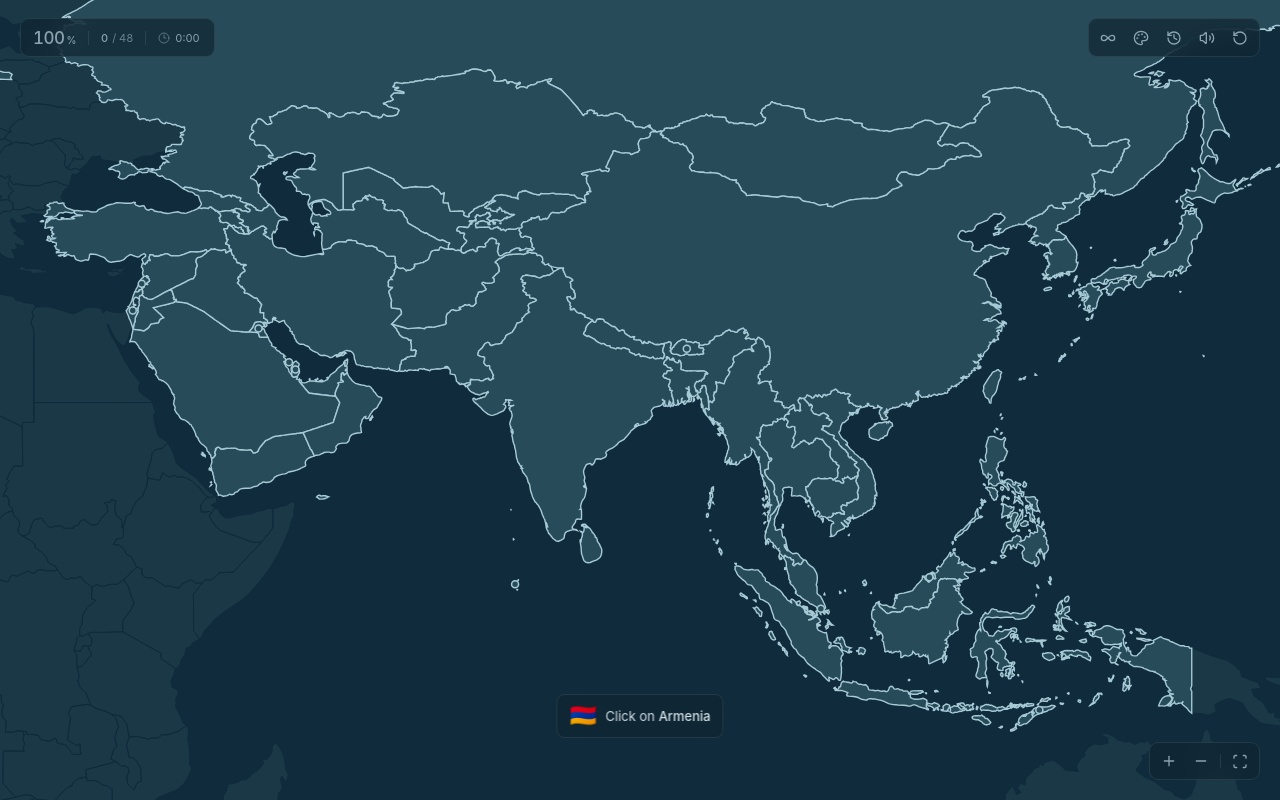
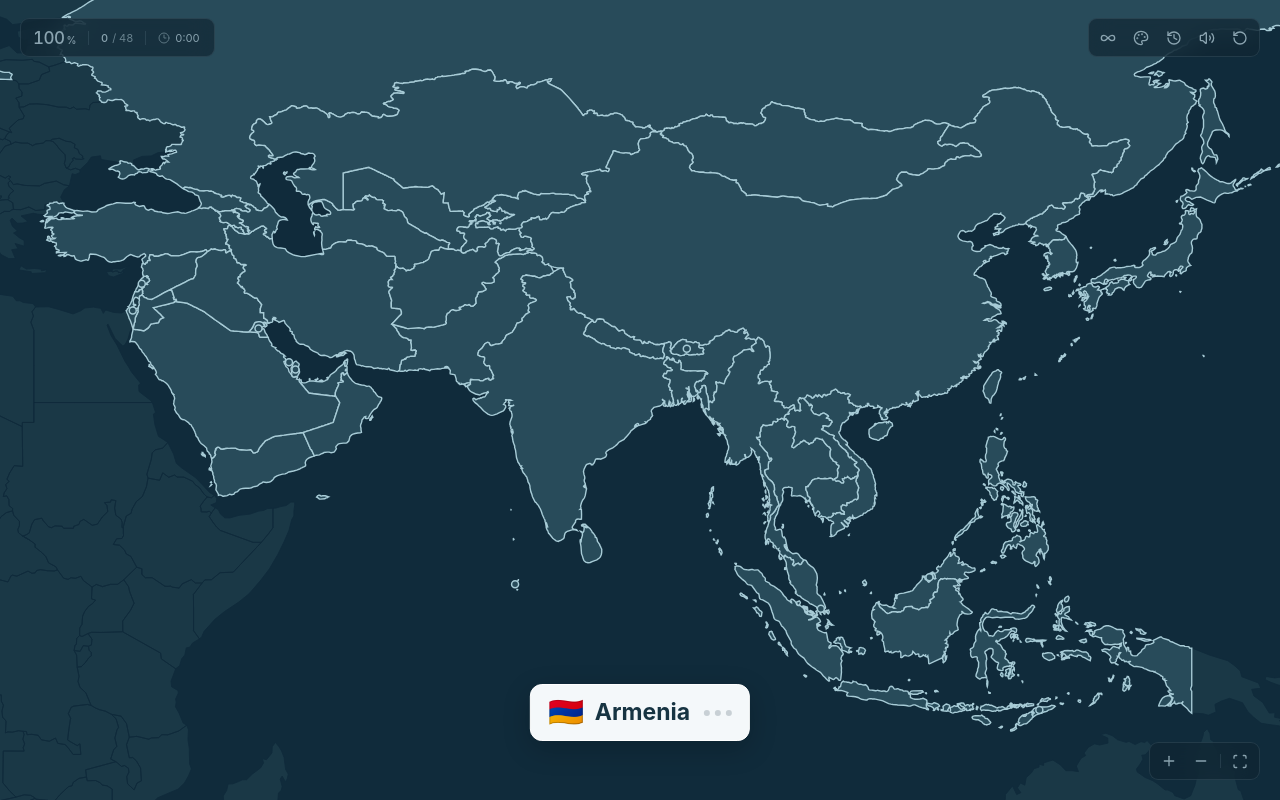
Before and after one commit to noah-jacksonn/country-map-quiz, a React (Vite) app: page / in a window 1280 px wide. Built offline with nearby package versions, Linux system fonts and the light colour scheme.

Commit message:
Update Site source

```diff
--- a/src/App.css
+++ b/src/App.css
@@ -2,7 +2,8 @@
 .app[data-theme='paper'] { color-scheme: light; }
 .quiz-map { position: absolute; inset: 0; width: 100%; height: 100%; touch-action: none; background: var(--ocean); transition: background 180ms; }
 .context-land { fill: var(--land-context); stroke: var(--ocean); stroke-width: .9; vector-effect: non-scaling-stroke; pointer-events: none; }
-.country { fill: var(--land); stroke: var(--border); stroke-width: 1.4; vector-effect: non-scaling-stroke; transition: fill 120ms ease; }
+.country { fill: var(--land); stroke: var(--border); stroke-width: 1.4; vector-effect: non-scaling-stroke; transition: fill 120ms ease; outline: none; }
+.country:focus-visible { stroke: var(--ink); stroke-width: 2.4; }
 .country.excluded { fill: var(--land-context); }
 .country.answered { fill: var(--correct); }
 .country.answered.assisted { fill: var(--assisted); }
@@ -42,18 +43,21 @@
 .map-controls button { width: 32px; height: 30px; color: var(--muted); }
 .map-controls svg { width: 16px; }
 .control-divider { width: 1px; height: 14px; background: var(--line); margin: 0 3px; }
-.pointer-prompt { position: fixed; z-index: 4; left: 50%; top: calc(100dvh - 106px); bottom: auto; height: max-content; max-width: calc(100vw - 24px); transform: translateX(-50%); padding: 10px 12px; border-radius: 8px; pointer-events: none; white-space: nowrap; user-select: none; }
+.pointer-prompt { position: fixed; z-index: 4; left: 50%; top: calc(100dvh - 116px); bottom: auto; height: max-content; max-width: calc(100vw - 24px); transform: translateX(-50%); padding: 13px 17px; border-radius: 12px; background: var(--prompt-background); color: var(--prompt-ink); border: 1px solid var(--prompt-border); box-shadow: 0 8px 28px #0003; pointer-events: none; user-select: none; }
 .pointer-prompt[data-following='true'] { transform: none; }
 .pointer-prompt[data-following='true'][data-away='true'], .pointer-prompt.hidden { visibility: hidden; }
-.prompt-main { display: flex; align-items: center; gap: 9px; font-size: 13px; }
-.prompt-main strong { font-weight: 550; }
+.prompt-main { display: flex; align-items: center; gap: 11px; font-size: 23px; line-height: 1.25; }
+.prompt-main strong { font-weight: 650; min-width: 0; }
 .country-flag { font-family: 'Apple Color Emoji', 'Segoe UI Emoji', 'Noto Color Emoji', sans-serif; font-size: 22px; line-height: 1; }
-.pointer-prompt.correct { color: var(--label); }
-.prompt-hint, .prompt-feedback { display: block; font-size: 11px; margin: 6px 0 0 31px; color: var(--muted); }
-.prompt-feedback { color: var(--wrong-text); }
-.guess-dots { display: flex; gap: 3px; margin-left: 4px; }
-.guess-dots i { width: 3px; height: 3px; border-radius: 50%; background: var(--muted); opacity: .25; }
-.guess-dots .used { opacity: .9; }
+.prompt-main > .country-flag { font-size: 29px; flex-shrink: 0; }
+.prompt-check { color: var(--prompt-correct); flex-shrink: 0; }
+.guess-dots { display: flex; gap: 5px; margin-left: 3px; flex-shrink: 0; }
+.guess-dots i { width: 6px; height: 6px; border-radius: 50%; background: var(--prompt-ink); opacity: .2; transition: background-color 150ms, opacity 150ms; }
+.guess-dots .used { background: var(--prompt-wrong); opacity: 1; }
+.wrong-feedback { position: absolute; z-index: 5; top: max(20px, env(safe-area-inset-top)); left: 50%; transform: translateX(-50%); display: flex; align-items: center; justify-content: center; gap: 8px; max-width: calc(100vw - 32px); width: max-content; padding: 12px 17px; border-radius: 12px; background: var(--prompt-background); color: var(--prompt-ink); border: 1px solid var(--prompt-border); box-shadow: 0 8px 28px #0003; font-size: 15px; pointer-events: none; animation: feedback-appear 180ms ease-out; }
+.wrong-feedback-icon { color: var(--prompt-wrong); flex-shrink: 0; }
+.wrong-feedback > .country-flag { flex-shrink: 0; }
+.wrong-feedback strong { font-size: 18px; font-weight: 650; min-width: 0; }
 .modal { width: min(420px, calc(100vw - 32px)); max-height: min(650px, calc(100dvh - 40px)); border: 1px solid var(--line); border-radius: 16px; padding: 0; color: var(--ink); background: var(--panel-solid); box-shadow: 0 24px 100px #0003; }
 .modal::backdrop { background: #0003; backdrop-filter: blur(3px); }
 .modal-content { padding: 24px; }
@@ -97,6 +101,10 @@
 .theme-swatch i:nth-child(2) { background: var(--land); }
 .theme-swatch i:nth-child(3) { background: var(--hover); }
 @keyframes reveal-country { 0%,100% { fill: var(--hint); } 50% { fill: var(--hint-bright); } }
+@keyframes feedback-appear { from { opacity: 0; transform: translateX(-50%) translateY(-6px) scale(.96); } to { opacity: 1; transform: translateX(-50%) translateY(0) scale(1); } }
+@media (max-width: 1000px) {
+  .wrong-feedback { top: max(74px, calc(env(safe-area-inset-top) + 56px)); }
+}
 @media (max-width: 600px) {
   .game-toolbar { top: max(12px, env(safe-area-inset-top)); left: 12px; right: 12px; gap: 8px; }
   .scoreboard { padding: 0 10px; gap: 9px; }
@@ -110,3 +118,7 @@
   .small-hit { r: 13px; }
   .actions .icon-button, .practice-button, .map-controls button { min-height: 36px; }
 }
+@media (prefers-reduced-motion: reduce) {
+  /* Keep the non-moving color cue, at a slower pace. */
+  .country.revealed, .small-country.revealed .small-dot { animation-duration: 2.4s !important; animation-iteration-count: infinite !important; }
+}
--- a/src/App.tsx
+++ b/src/App.tsx
@@ -3,7 +3,7 @@ import type { ReactNode } from 'react';
 import { Check, ChevronRight, Clock3, History, Infinity as InfinityIcon, Palette, RotateCcw, Volume2, VolumeX, X } from 'lucide-react';
 import { QuizMap } from './components/QuizMap';
 import { PointerPrompt } from './components/PointerPrompt';
-import { countryName } from './data/countries';
+import { countryFlag, countryName } from './data/countries';
 import { accuracy, answerCountry, archive, formatTime, isComplete, newGame, readProfile, STORAGE_KEY } from './game';
 import type { Game } from './game';
 import { playAnswer } from './sound';
@@ -59,7 +59,7 @@ export default function App() {
   }, [complete, game.id]);
   useEffect(() => {
     if (!wrong) return;
-    const timeout = setTimeout(() => setWrong(null), 1200);
+    const timeout = setTimeout(() => setWrong(null), 2000);
     return () => clearTimeout(timeout);
   }, [wrong]);
   useEffect(() => () => clearTimeout(flashTimer.current), []);
@@ -112,8 +112,12 @@ export default function App() {
         <span>{theme.name}</span>{mapTheme === theme.id && <Check size={14} />}
       </button>)}
     </div>
-    <PointerPrompt country={flash ?? target ?? ''} misses={game.misses} correct={!!flash} hidden={!!modal || (complete && !flash)} wrong={wrong?.id ?? null} />
-    <div className="sr-only" role="status" aria-live="polite">{flash ? `Correct. ${countryName(flash)}.` : complete ? 'Round complete.' : `Click on ${countryName(target)}.${game.misses >= 3 ? ' The correct country is highlighted.' : ''}`}</div>
+    <PointerPrompt country={flash ?? target ?? ''} misses={game.misses} correct={!!flash} hidden={!!modal || (complete && !flash)} />
+    {wrong && !modal && <div key={wrong.key} className="wrong-feedback" role="status" aria-live="polite">
+      <X className="wrong-feedback-icon" size={18} aria-hidden="true" />
+      <span>That’s</span><span className="country-flag" aria-hidden="true">{countryFlag(wrong.id)}</span><strong>{countryName(wrong.id)}</strong>
+    </div>}
+    <div className="sr-only" role="status" aria-live="polite">{flash ? `Correct. ${countryName(flash)}.` : complete ? 'Round complete.' : `${countryName(target)}.${game.misses >= 3 ? ' Follow the pulsing country.' : ''}`}</div>
     {storageBlocked && <p className="storage-notice">Browser storage is unavailable. This round won’t be saved.</p>}
     {complete && !modal && <button className="finish-button surface" title="View round results" onClick={() => setModal('complete')}>Round complete <ChevronRight size={17} /></button>}
 
--- a/src/components/PointerPrompt.tsx
+++ b/src/components/PointerPrompt.tsx
@@ -2,9 +2,9 @@ import { useEffect, useLayoutEffect, useRef } from 'react';
 import { Check } from 'lucide-react';
 import { countryFlag, countryName } from '../data/countries';
 
-type Props = { country: string; misses: number; correct: boolean; hidden: boolean; wrong: string | null };
+type Props = { country: string; misses: number; correct: boolean; hidden: boolean };
 
-export function PointerPrompt({ country, misses, correct, hidden, wrong }: Props) {
+export function PointerPrompt({ country, misses, correct, hidden }: Props) {
   const ref = useRef<HTMLDivElement>(null);
   const pointer = useRef<{ x: number; y: number } | null>(null);
 
@@ -19,7 +19,7 @@ export function PointerPrompt({ country, misses, correct, hidden, wrong }: Props
     element.style.top = `${Math.max(12, y)}px`;
   }
 
-  useLayoutEffect(position, [country, misses, correct, wrong]);
+  useLayoutEffect(position, [country, misses, correct]);
   useEffect(() => {
     const element = ref.current!;
     function move(event: PointerEvent) {
@@ -52,13 +52,11 @@ export function PointerPrompt({ country, misses, correct, hidden, wrong }: Props
     };
   }, []);
 
-  return <div ref={ref} className={`pointer-prompt surface${correct ? ' correct' : ''}${hidden ? ' hidden' : ''}`}>
+  return <div ref={ref} className={`pointer-prompt${correct ? ' correct' : ''}${hidden ? ' hidden' : ''}`}>
     <div className="prompt-main">
       <span className="country-flag" aria-hidden="true">{countryFlag(country)}</span>
-      <span>{correct ? '' : 'Click on '}<strong>{countryName(country)}</strong></span>
-      {correct ? <Check size={15} /> : misses > 0 && <span className="guess-dots" aria-label={`${misses} incorrect guesses`}>{[0, 1, 2].map(i => <i key={i} className={i < misses ? 'used' : ''} />)}</span>}
+      <strong>{countryName(country)}</strong>
+      {correct ? <Check className="prompt-check" size={21} aria-hidden="true" /> : <span className="guess-dots" aria-label={`${misses} incorrect ${misses === 1 ? 'guess' : 'guesses'}`}>{[0, 1, 2].map(i => <i key={i} className={i < misses ? 'used' : ''} />)}</span>}
     </div>
-    {wrong && <div className="prompt-feedback">That’s {countryFlag(wrong)} {countryName(wrong)}</div>}
-    {misses >= 3 && !correct && !wrong && <span className="prompt-hint">Highlighted for you</span>}
   </div>;
 }
--- a/src/index.css
+++ b/src/index.css
@@ -4,9 +4,11 @@
   font-synthesis: none; text-rendering: optimizeLegibility;
   -webkit-font-smoothing: antialiased; -moz-osx-font-smoothing: grayscale;
   background: #102b3b;
-  --hint: #e6aa38; --hint-bright: #ffe08a; --hint-outline: #fff0bc;
+  --hint: #9d641d; --hint-bright: #ffe58a; --hint-outline: #fff0bc;
+  --prompt-wrong: #c33143; --prompt-correct: #2d7750;
 }
 :root, [data-theme='ocean'] {
+  --prompt-background: #f4f8fa; --prompt-ink: #173442; --prompt-border: #ffffff;
   --ocean: #102b3b; --land: #284b5a; --land-context: #1a3846; --border: #a7cbd6;
   --hover: #4889a0; --correct: #467c71; --assisted: #3b605b; --label: #b0cdc4;
   --ink: #d2e0e6; --muted: #8ba4b0; --accent: #8dc9d1;
@@ -14,6 +16,7 @@
   --button: #91bcc4; --button-ink: #15333c; --wrong: #a75560; --wrong-text: #edabb2;
 }
 [data-theme='forest'] {
+  --prompt-background: #f4f5e9; --prompt-ink: #233d30; --prompt-border: #ffffff;
   --ocean: #182c29; --land: #3b5544; --land-context: #263b33; --border: #d0d6b8;
   --hover: #818a5c; --correct: #65896d; --assisted: #4c6953; --label: #c4d5b4;
   --ink: #d7dfcc; --muted: #9cac97; --accent: #c1c993;
@@ -21,6 +24,7 @@
   --button: #b7c58d; --button-ink: #2b3e2c; --wrong: #a36558; --wrong-text: #e9ae9b;
 }
 [data-theme='dusk'] {
+  --prompt-background: #faf3ff; --prompt-ink: #44314f; --prompt-border: #ffffff;
   --ocean: #29263e; --land: #514760; --land-context: #393347; --border: #dbcae3;
   --hover: #a281b2; --correct: #6a8d88; --assisted: #536b70; --label: #bed3cc;
   --ink: #e6ddec; --muted: #afa0bd; --accent: #d3afd8;
@@ -28,7 +32,9 @@
   --button: #c5aad7; --button-ink: #352941; --wrong: #b2627d; --wrong-text: #f0a8c0;
 }
 [data-theme='paper'] {
-  --hint: #e99b18; --hint-bright: #ffc44d; --hint-outline: #92520b;
+  --hint: #dc7700; --hint-bright: #ffdb69; --hint-outline: #92520b;
+  --prompt-background: #233e4c; --prompt-ink: #f7fbff; --prompt-border: #5e7886;
+  --prompt-wrong: #ff8794; --prompt-correct: #95deaf;
   --ocean: #d9e5e9; --land: #f0f0e7; --land-context: #c7d4d2; --border: #587568;
   --hover: #789bc9; --correct: #adc5af; --assisted: #c4d2bd; --label: #516b52;
   --ink: #344b58; --muted: #718993; --accent: #396891;
```
Also changed, not shown: 1 other file (tests, documents, lock files or other folders).
